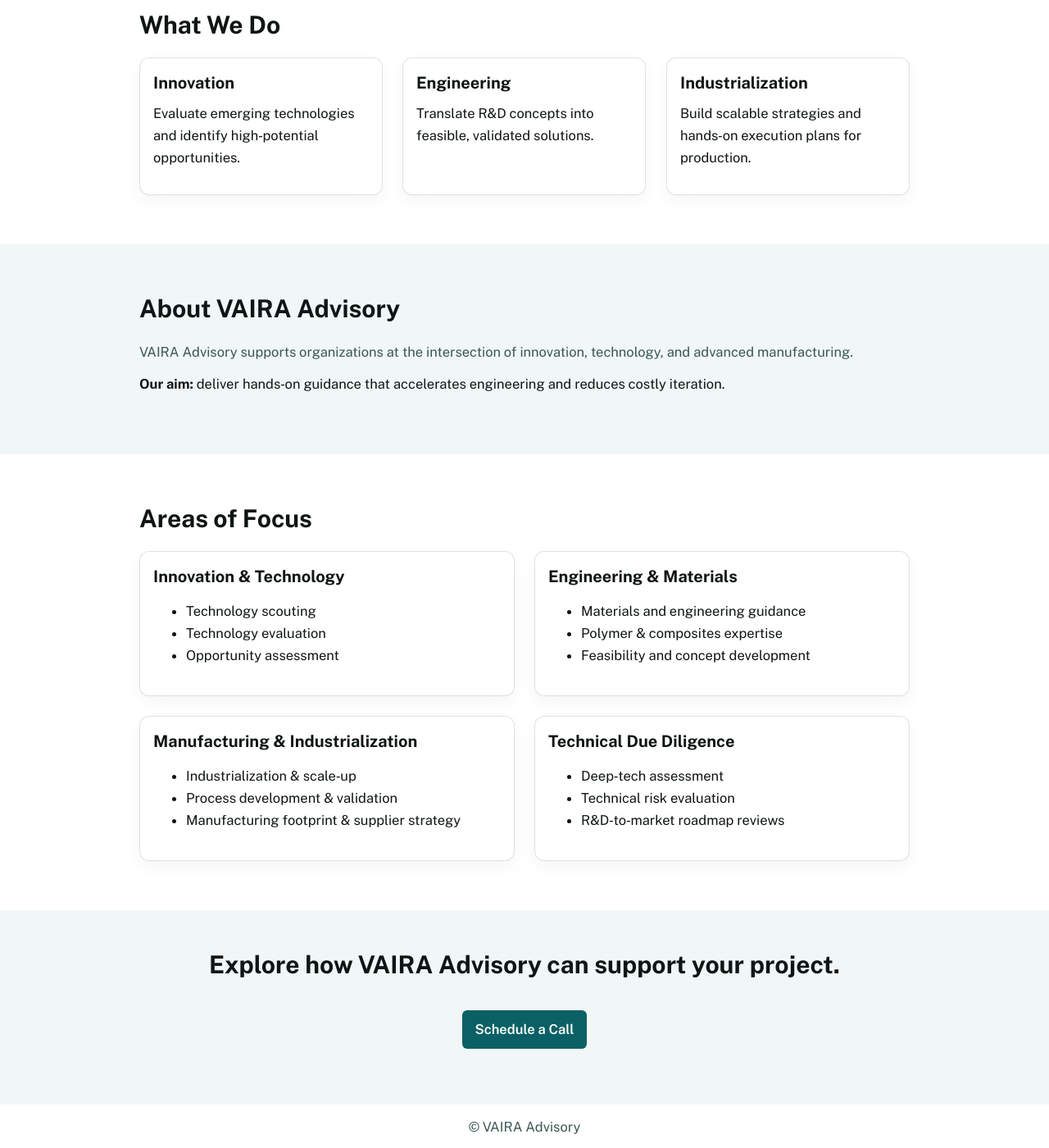
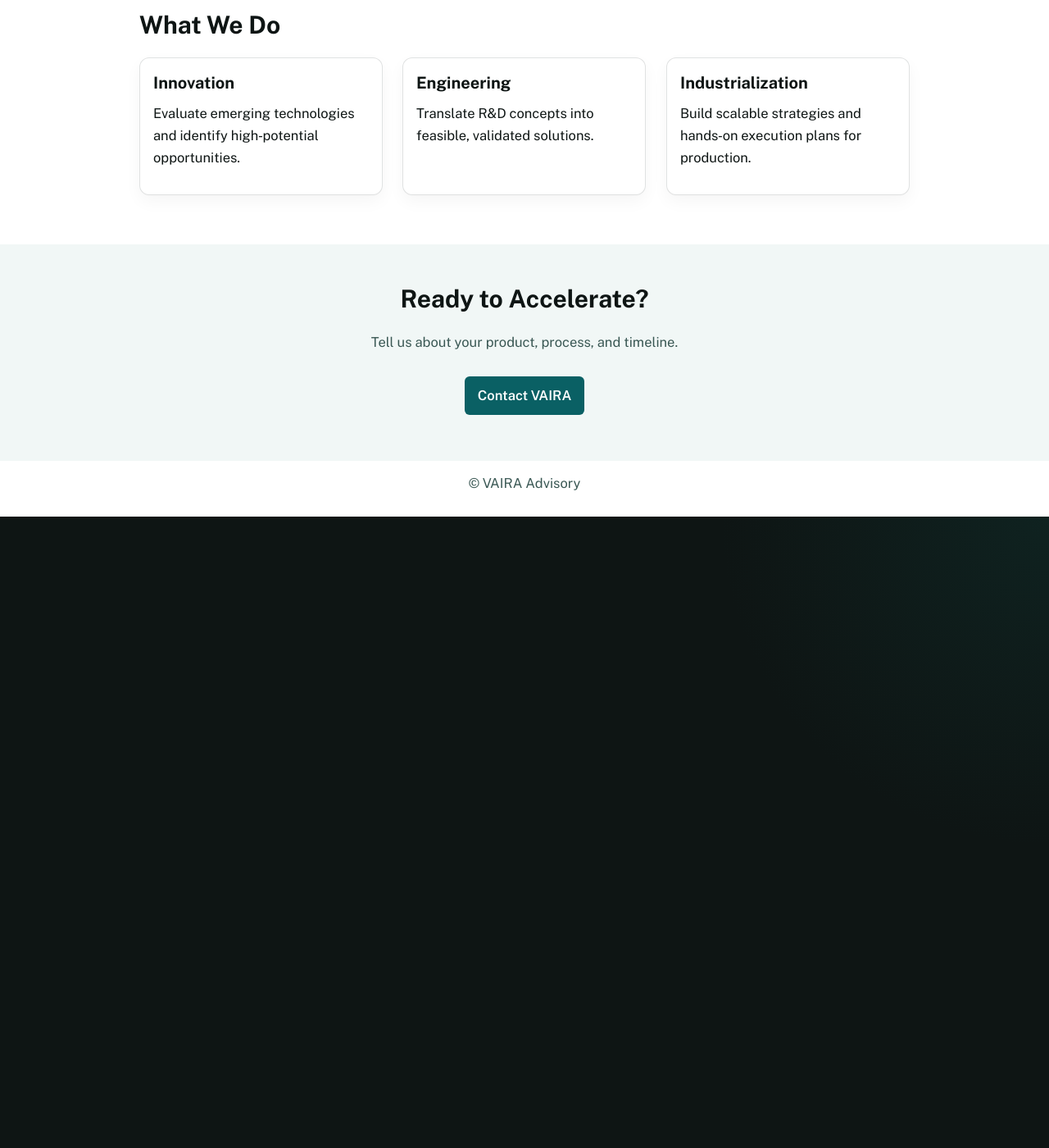
Before and after one commit to raphaelheeb/vaira-advisory, a Jekyll site: the page built from index.html, in a window 1280 px wide and 1400 px high, scrolled down 468 px. Shown: the whole window at 82% size. Built offline with Jekyll 4.4.1, drawn with Linux system fonts in a browser that asks for light colours; after the commit the page ends 1098 px from its top, so only the background shows below that; some of the changed text lies outside the part shown.

Commit message:
Update index.html

```diff
--- a/index.html
+++ b/index.html
@@ -9,18 +9,23 @@
   <div class="content-wrapper wrapper--wide">
     <div class="hero-grid">
       <div>
-        <h1 class="hero-title">Turning Technology into Scalable, Industrial Solutions.</h1>
+        <h1 class="hero-title">
+          <span lang="en">Turning Technology into Scalable, Industrial Solutions.</span>
+          <br><span lang="de" class="small">Technologie in skalierbare, industrielle Lösungen verwandeln.</span>
+        </h1>
         <p class="hero-sub">
-          We support organizations at the intersection of innovation, technology, and advanced manufacturing.
+          <span lang="en">We support organizations at the intersection of innovation, technology, and advanced manufacturing.</span>
+          <br><span lang="de">Wir unterstützen Organisationen an der Schnittstelle von Innovation, Technologie und Advanced Manufacturing.</span>
         </p>
         <div class="hero-ctas">
-          <a href="mailto:info@vaira-advisory.com" class="cta-btn">Get in Touch</a>
+          <a href="mailto:info@vaira-advisory.com" class="cta-btn">
+            <span lang="en">Get in Touch</span><span lang="de">Kontakt aufnehmen</span>
+          </a>
         </div>
       </div>
 
       <div class="hero-right visual--cad" aria-hidden="true">
-        <!-- Your CAD SVG here -->
-        ... (keep your SVG exactly as-is) ...
+        <!-- Keep your existing CAD SVG here -->
       </div>
     </div>
   </div>
@@ -29,76 +34,19 @@
 <!-- WHAT WE DO -->
 <section class="section" id="what-we-do">
   <div class="content-wrapper wrapper--narrow">
-    <h2>What We Do</h2>
+    <h2><span lang="en">What We Do</span><br><span lang="de" class="small">Unsere Leistungen</span></h2>
     <div class="card-grid">
       <div class="card">
-        <h3>Innovation</h3>
-        <p>Evaluate emerging technologies and identify high‑potential opportunities.</p>
+        <h3><span lang="en">Innovation</span><br><span lang="de" class="small">Innovation</span></h3>
+        <p><span lang="en">Evaluate emerging technologies and identify high‑potential opportunities.</span><br><span lang="de">Neue Technologien bewerten und Chancen identifizieren.</span></p>
       </div>
       <div class="card">
-        <h3>Engineering</h3>
-        <p>Translate R&amp;D concepts into feasible, validated solutions.</p>
+        <h3><span lang="en">Engineering</span><br><span lang="de" class="small">Engineering</span></h3>
+        <p><span lang="en">Translate R&amp;D concepts into feasible, validated solutions.</span><br><span lang="de">R&amp;D‑Konzepte in validierte Lösungen überführen.</span></p>
       </div>
       <div class="card">
-        <h3>Industrialization</h3>
-        <p>Build scalable strategies and hands‑on execution plans for production.</p>
-      </div>
-    </div>
-  </div>
-</section>
-
-<!-- ABOUT -->
-<section class="section" id="about">
-  <div class="content-wrapper wrapper--narrow">
-    <h2>About VAIRA Advisory</h2>
-    <p class="lead">
-      VAIRA Advisory supports organizations at the intersection of innovation,
-      technology, and advanced manufacturing.
-    </p>
-    <p><strong>Our aim:</strong> deliver hands‑on guidance that accelerates engineering and reduces costly iteration.</p>
-  </div>
-</section>
-
-<!-- AREAS OF FOCUS -->
-<section class="section" id="focus">
-  <div class="content-wrapper wrapper--narrow">
-    <h2>Areas of Focus</h2>
-
-    <div class="card-grid">
-      <div class="card">
-        <h3>Innovation & Technology</h3>
-        <ul>
-          <li>Technology scouting</li>
-          <li>Technology evaluation</li>
-          <li>Opportunity assessment</li>
-        </ul>
-      </div>
-
-      <div class="card">
-        <h3>Engineering & Materials</h3>
-        <ul>
-          <li>Materials and engineering guidance</li>
-          <li>Polymer & composites expertise</li>
-          <li>Feasibility and concept development</li>
-        </ul>
-      </div>
-
-      <div class="card">
-        <h3>Manufacturing & Industrialization</h3>
-        <ul>
-          <li>Industrialization & scale‑up</li>
-          <li>Process development & validation</li>
-          <li>Manufacturing footprint & supplier strategy</li>
-        </ul>
-      </div>
-
-      <div class="card">
-        <h3>Technical Due Diligence</h3>
-        <ul>
-          <li>Deep‑tech assessment</li>
-          <li>Technical risk evaluation</li>
-          <li>R&amp;D‑to‑market roadmap reviews</li>
-        </ul>
+        <h3><span lang="en">Industrialization</span><br><span lang="de" class="small">Industrialisierung</span></h3>
+        <p><span lang="en">Build scalable strategies and hands‑on execution plans for production.</span><br><span lang="de">Skalierbare Strategien und praxisnahe Umsetzungspläne.</span></p>
       </div>
     </div>
   </div>
@@ -106,8 +54,12 @@
 
 <!-- CTA -->
 <section class="section" id="CTA">
-  <div class="content-wrapper wrapper--narrow">
-    <h2>Explore how VAIRA Advisory can support your project.</h2>
-    <p><a class="cta-btn" href="mailto:info@vaira-advisory.com">Schedule a Call</a></p>
+  <div class="content-wrapper wrapper--narrow" style="text-align:center">
+    <h2><span lang="en">Ready to Accelerate?</span><br><span lang="de" class="small">Bereit zu beschleunigen?</span></h2>
+    <p class="lead">
+      <span lang="en">Tell us about your product, process, and timeline.</span>
+      <br><span lang="de">Erzählen Sie uns von Produkt, Prozess und Zeitplan.</span>
+    </p>
+    <a class="cta-btn" href="mailto:info@vaira-advisory.com"><span lang="en">Contact VAIRA</span><span lang="de">Kontakt aufnehmen</span></a>
   </div>
 </section>
```
